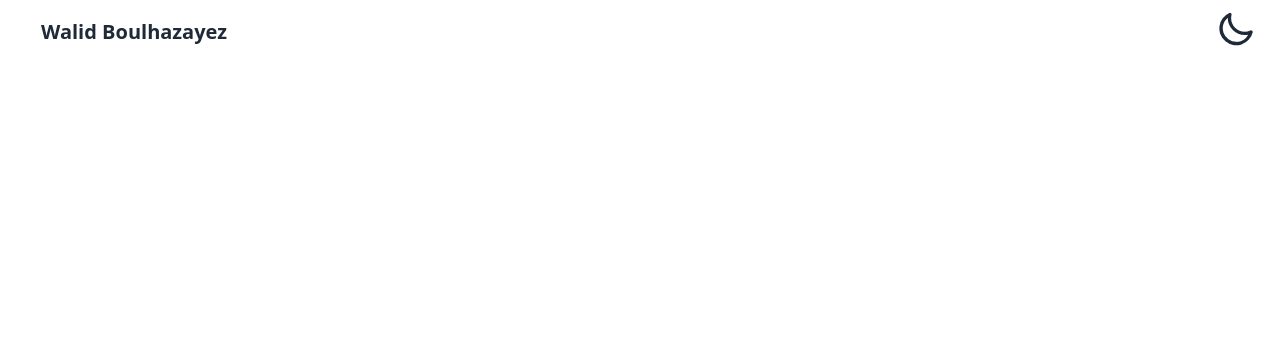
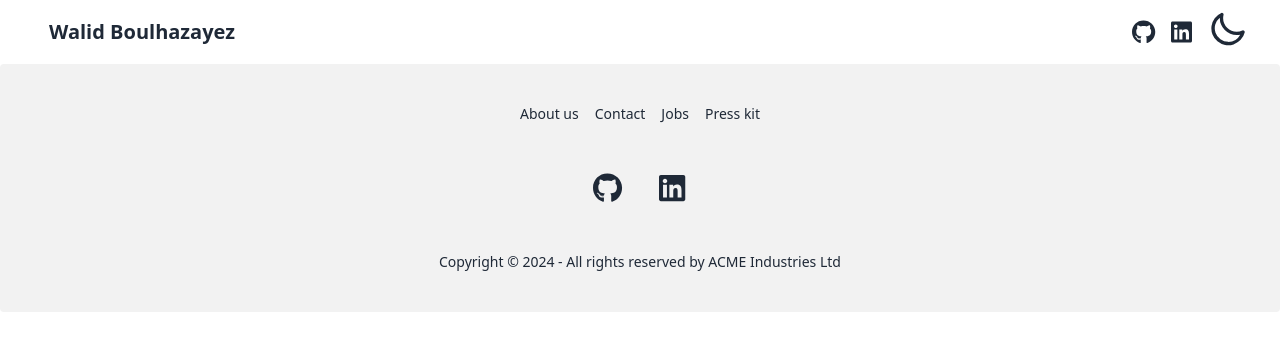
Before and after one commit to walid385/portfolio, an Angular app: page / in a window 1280 px wide. Shown: the top 350 px of the page. Built offline with nearby package versions, Linux system fonts and the light colour scheme.

Commit message:
Navbar & Footer Done

```diff
--- a/package.json
+++ b/package.json
@@ -19,6 +19,8 @@
     "@angular/platform-browser-dynamic": "^18.2.0",
     "@angular/router": "^18.2.0",
     "@fortawesome/angular-fontawesome": "^0.15.0",
+    "@fortawesome/free-brands-svg-icons": "^6.7.0",
+    "@fortawesome/free-solid-svg-icons": "^6.7.0",
     "rxjs": "~7.8.0",
     "tslib": "^2.3.0",
     "zone.js": "~0.14.10"
--- a/src/app/Nav/footer/footer.component.html
+++ b/src/app/Nav/footer/footer.component.html
@@ -1 +1,40 @@
-<p>footer works!</p>
+<footer class="footer footer-center bg-base-200 text-base-content rounded p-10">
+    <!-- Navigation Links -->
+    <nav class="grid grid-flow-col gap-4">
+      <a class="link link-hover">About us</a>
+      <a class="link link-hover">Contact</a>
+      <a class="link link-hover">Jobs</a>
+      <a class="link link-hover">Press kit</a>
+    </nav>
+
+    <!-- Social Icons -->
+    <nav>
+      <div class="grid grid-flow-col gap-4">
+        <!-- GitHub Icon -->
+        <a
+          href="https://github.com/yourusername"
+          target="_blank"
+          rel="noopener noreferrer"
+          class="btn btn-ghost btn-circle">
+          <fa-icon [icon]="faGithub" class="text-3xl"></fa-icon>
+        </a>
+
+        <!-- LinkedIn Icon -->
+        <a
+          href="https://linkedin.com/in/yourusername"
+          target="_blank"
+          rel="noopener noreferrer"
+          class="btn btn-ghost btn-circle">
+          <fa-icon [icon]="faLinkedin" class="text-3xl"></fa-icon>
+        </a>
+      </div>
+    </nav>
+
+    <!-- Footer Text -->
+    <aside>
+      <p>
+        Copyright © {{ year }} - All rights reserved by ACME
+        Industries Ltd
+      </p>
+    </aside>
+  </footer>
--- a/src/app/Nav/footer/footer.component.ts
+++ b/src/app/Nav/footer/footer.component.ts
@@ -1,12 +1,20 @@
 import { Component } from '@angular/core';
+import { faGithub, faLinkedin } from '@fortawesome/free-brands-svg-icons';
+import { FontAwesomeModule } from '@fortawesome/angular-fontawesome';
 
 @Component({
   selector: 'app-footer',
   standalone: true,
-  imports: [],
+  imports: [FontAwesomeModule],
   templateUrl: './footer.component.html',
   styleUrl: './footer.component.scss'
 })
-export class FooterComponent {
+export class FooterComponent   {
+  faGithub = faGithub;
+  faLinkedin = faLinkedin;
+  year: number = new Date().getFullYear();
+
+  constructor() { }
+
 
 }
--- a/src/app/Nav/navbar/navbar.component.html
+++ b/src/app/Nav/navbar/navbar.component.html
@@ -1,29 +1,30 @@
-<div class="navbar bg-base-100">
-  <div class="flex-1">
-    <a class="btn btn-ghost text-xl">Walid Boulhazayez</a>
+<div class="navbar bg-base-100 px-4">
+  <!-- Logo Section -->
+  <div class="flex-1 flex items-center">
+    <a class="btn btn-ghost normal-case text-xl">Walid Boulhazayez</a>
   </div>
+
+  <!-- Icons Section -->
   <div class="flex-none flex items-center gap-4">
     <!-- GitHub Icon -->
     <a
       href="https://github.com/yourusername"
       target="_blank"
-      rel="noopener noreferrer"
-      class="btn btn-ghost btn-circle text-xl tooltip"
-      data-tip="GitHub">
-      <i class="fa-brands fa-github"></i>
+      rel="noopener noreferrer">
+      <fa-icon [icon]="faGithub" class="text-2xl"></fa-icon>
     </a>
 
     <!-- LinkedIn Icon -->
     <a
       href="https://linkedin.com/in/yourusername"
       target="_blank"
-      rel="noopener noreferrer"
-      class="btn btn-ghost btn-circle text-xl tooltip"
-      data-tip="LinkedIn">
-      <i class="fa-brands fa-github"></i>
+      rel="noopener noreferrer">
+      <fa-icon [icon]="faLinkedin" class="text-2xl"></fa-icon>
     </a>
 
-    <!-- Theme Switcher Component -->
-    <app-theme-switcher></app-theme-switcher>
+    <!-- Theme Switcher -->
+    <div class="flex items-center">
+      <app-theme-switcher></app-theme-switcher>
+    </div>
   </div>
 </div>
--- a/src/app/Nav/navbar/navbar.component.ts
+++ b/src/app/Nav/navbar/navbar.component.ts
@@ -1,5 +1,6 @@
 import { Component } from '@angular/core';
 import { FontAwesomeModule } from '@fortawesome/angular-fontawesome';
+import { faGithub, faLinkedin } from '@fortawesome/free-brands-svg-icons';
 import { ThemeSwitcherComponent } from '../../Utils/theme-switcher/theme-switcher.component';
 
 
@@ -10,6 +11,7 @@ import { ThemeSwitcherComponent } from '../../Utils/theme-switcher/theme-switche
   templateUrl: './navbar.component.html',
   styleUrl: './navbar.component.scss'
 })
-export class NavbarComponent
-{
+export class NavbarComponent {
+  faGithub = faGithub;
+  faLinkedin = faLinkedin;
 }
--- a/src/app/app.component.html
+++ b/src/app/app.component.html
@@ -3,3 +3,4 @@
 </div>
 
 <router-outlet />
+<app-footer/>
--- a/src/app/app.component.ts
+++ b/src/app/app.component.ts
@@ -2,11 +2,12 @@ import { Component } from '@angular/core';
 import { RouterOutlet } from '@angular/router';
 import { NavbarComponent } from './Nav/navbar/navbar.component';
 import { ThemeSwitcherComponent } from './Utils/theme-switcher/theme-switcher.component';
+import { FooterComponent } from './Nav/footer/footer.component';
 
 @Component({
   selector: 'app-root',
   standalone: true,
-  imports: [RouterOutlet, NavbarComponent, ThemeSwitcherComponent],
+  imports: [RouterOutlet, NavbarComponent, ThemeSwitcherComponent, FooterComponent],
   templateUrl: './app.component.html',
   styleUrl: './app.component.scss'
 })
```
Also changed, not shown: 1 other file (tests, documents, lock files or other folders).
